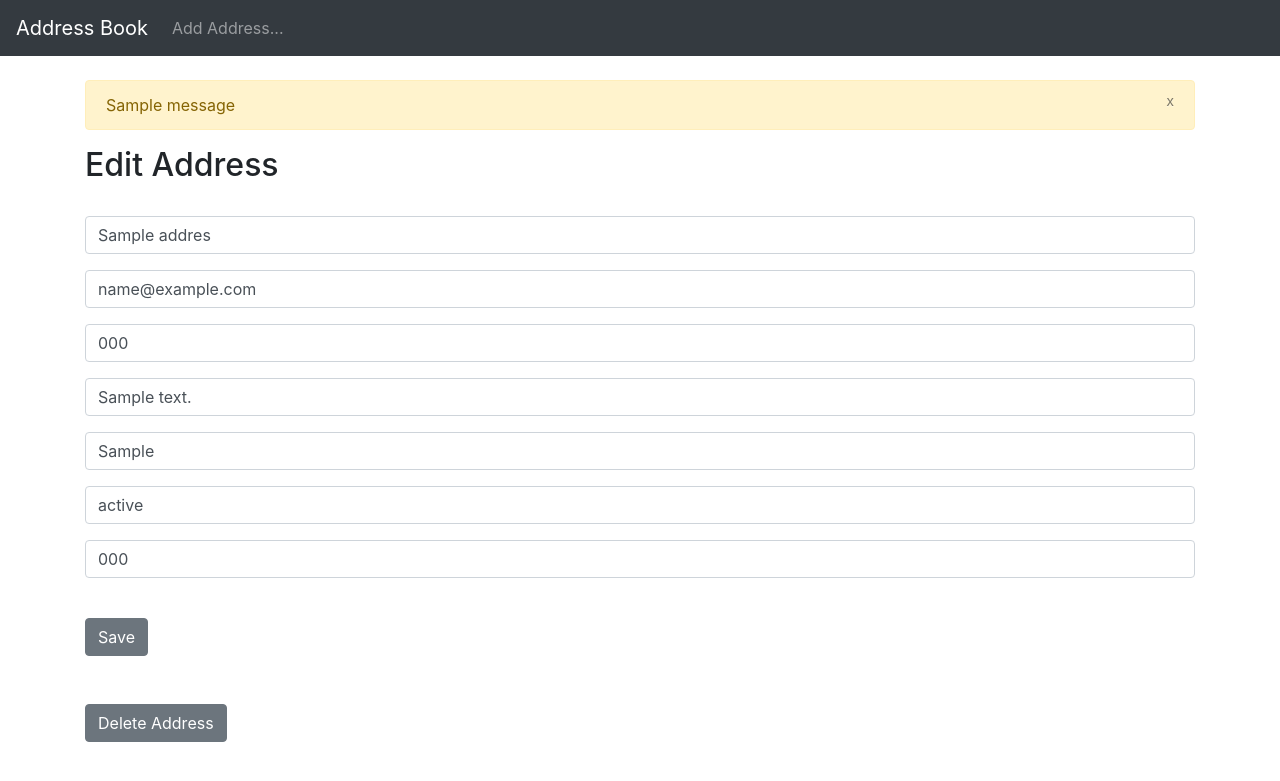
After one commit to theblindguidedog/AddressBook, a Django app: page /edit/1 in a window 1280 px wide. The commit adds this page. Shown: the top 781 px of the page. Run offline with Django 3.2, Linux system fonts and the light colour scheme; tables that the repository leaves empty hold one stand-in row (values such as "Sample post"); one stand-in notice (Sample message) is shown; some libraries are stand-ins or nearby versions.

Commit message:
Everything Works

```diff
--- a/address_book/templates/base.html
+++ b/address_book/templates/base.html
@@ -34,11 +34,21 @@
 
 </nav>
 
+
+    <br/>
+
     <div class="container">
-      <br/>
-    {% block content %}
-    {% endblock %}
-  </div>
+      {% if messages %}
+        {% for message in messages %}
+        <div class="alert alert-warning alert-dismissable" role="alert">
+          <button class="close" data-dismiss="alert"><small><sup>x</sup></small></button>
+          {{ message }}
+        </div>
+        {% endfor %}
+      {% endif %}
+      {% block content %}
+      {% endblock %}
+    </div>
 
     <!-- Optional JavaScript -->
     <!-- jQuery first, then Popper.js, then Bootstrap JS -->
--- /dev/null
+++ b/address_book/templates/edit.html
@@ -0,0 +1,63 @@
+{% extends 'base.html' %}
+
+{% block content %}
+
+<h2>Edit Address</h2>
+<br/>
+
+{% if get_address %}
+
+	<form method="POST">
+	{% csrf_token %}
+
+
+  	<div class="form-group">
+		<input type="text" class="form-control" id="exampleInputEmail1" aria-describedby="emailHelp" value="{{ get_address.name }}" name="name">
+  	</div>
+
+  	<div class="form-group">
+    	<input type="email" class="form-control" id="exampleInputEmail1" aria-describedby="emailHelp" value="{{ get_address.email }}" name="email">
+  	</div>
+
+  	<div class="form-group">
+		<input type="text" class="form-control" id="exampleInputEmail1" aria-describedby="emailHelp" value="{{ get_address.phone }}" name="phone">
+  	</div>
+
+  	<div class="form-group">
+		<input type="text" class="form-control" id="exampleInputEmail1" aria-describedby="emailHelp" value="{{ get_address.address }}" name="address">
+  	</div>
+
+  	<div class="form-group">
+		<input type="text" class="form-control" id="exampleInputEmail1" aria-describedby="emailHelp" value="{{ get_address.city }}" name="city">
+  	</div>
+
+  	<div class="form-group">
+		<input type="text" class="form-control" id="exampleInputEmail1" aria-describedby="emailHelp" value="{{ get_address.state }}" name="state">
+  	</div>
+
+  	<div class="form-group">
+		<input type="text" class="form-control" id="exampleInputEmail1" aria-describedby="emailHelp" value="{{ get_address.postcode }}" name="postcode">
+  	</div>
+
+  	<div class="form-group">
+  		<input type="hidden" value="{{ get_address.id }}" name="id">
+  	</div>
+
+<br/>
+
+  <button type="submit" class="btn btn-secondary">Save</button>
+
+</form>
+
+<br/>
+<br/>
+
+<form method="POST" action="{% url 'delete' get_address.id %}">
+	{% csrf_token %}
+	<input type="hidden" value="{{ get_address.id }}" name="id">
+	<button type="submit" class="btn btn-secondary">Delete Address</button>
+</form>
+
+{% endif %}
+
+{% endblock %}
--- a/address_book/urls.py
+++ b/address_book/urls.py
@@ -4,4 +4,6 @@ from . import views
 urlpatterns = [
     path('', views.home, name='home'),
     path('add_address', views.add_address, name='add_address'),
+    path('edit/<list_id>', views.edit, name='edit'),
+    path('delete/<list_id>', views.delete, name='delete'),
 ]
--- a/address_book/views.py
+++ b/address_book/views.py
@@ -1,7 +1,46 @@
 from django.shortcuts import render, redirect
+from .models import Address
+from .forms import AddressForm
+from django.contrib import messages
 
 def home(request):
-	return render(request, 'home.html', {})
+	all_addresses = Address.objects.all
+	return render(request, 'home.html', {'all_addresses' : all_addresses})
 
 def add_address(request):
-	return render(request, 'add_address.html', {})
+	if request.method == 'POST':
+		form = AddressForm(request.POST or None)
+		if form.is_valid():
+			form.save()
+			messages.success(request, ('Address Has Been Added!'))
+			return redirect('home')
+		else:
+			messages.success(request, ('Seems Like There Was An Error...'))
+			return render(request, 'add_address.html', {})
+	else:
+		return render(request, 'add_address.html', {})
+
+def edit(request, list_id):
+	if request.method == 'POST':
+		current_address = Address.objects.get(pk=list_id)
+		form = AddressForm(request.POST or None, instance=current_address)
+		if form.is_valid():
+			form.save()
+			messages.success(request, ('Edit Saved!'))
+			return redirect('home')
+		else:
+			messages.success(request, ('Seems Like There Was An Error...'))
+			return render(request, 'edit.html', {})
+	else:
+		get_address = Address.objects.get(pk=list_id)
+		return render(request, 'edit.html', {'get_address': get_address})
+
+def delete(request, list_id):
+	if request.method == 'POST':
+		current_address = Address.objects.get(pk=list_id)
+		current_address.delete()
+		messages.success(request, ('Address Has Been Deleted...'))
+		return redirect('home')
+	else:
+		messages.success(request, ('Nothing To See Here...'))
+		return redirect('home')
```
Also changed, not shown: address_book/forms.py (added, +7 -0 lines), address_book/templates/add_address.html (+43 -1 lines), address_book/templates/home.html (+32 -1 lines), mysite/settings.py (+1 -13 lines), 3 other files.
